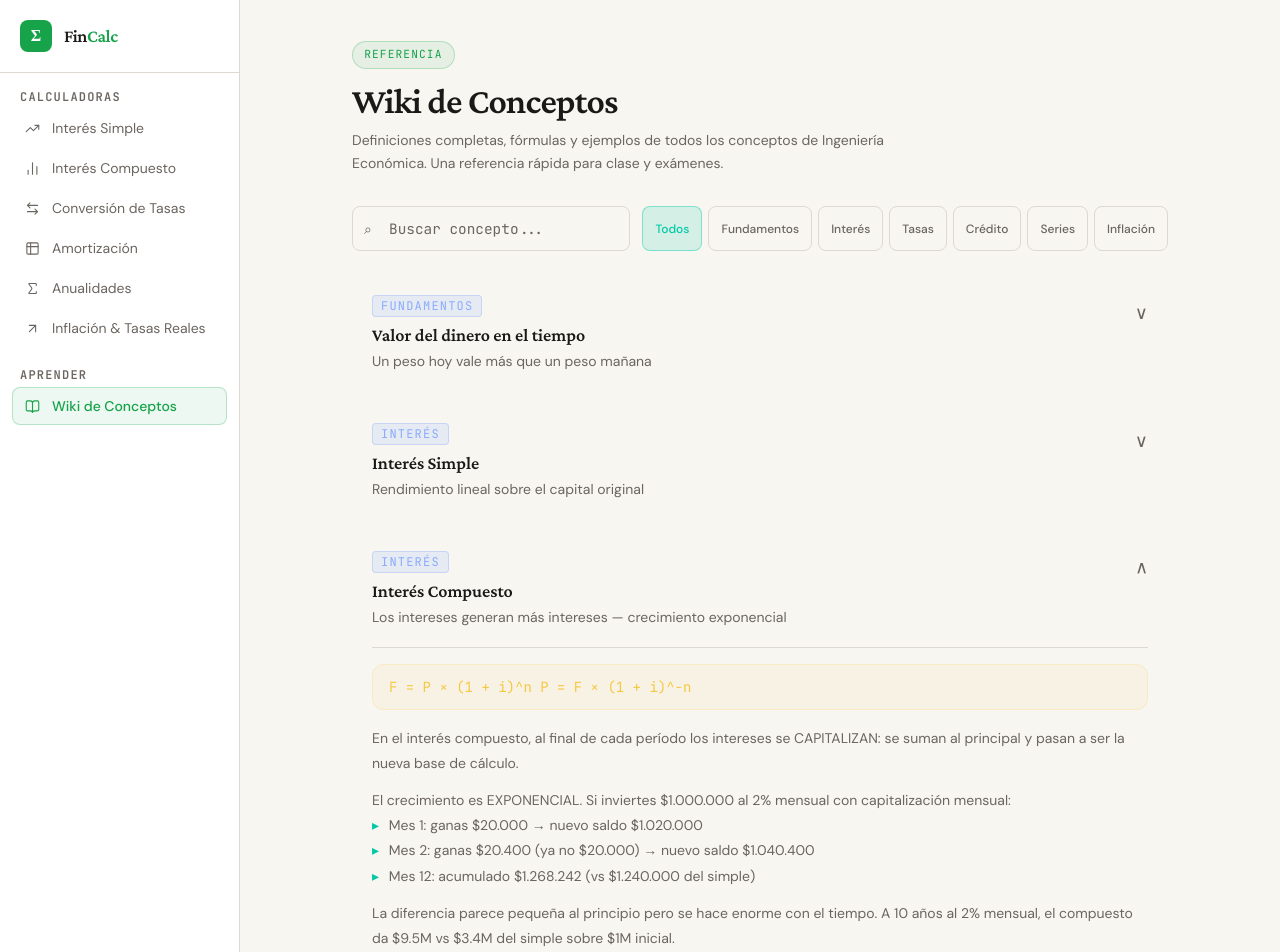
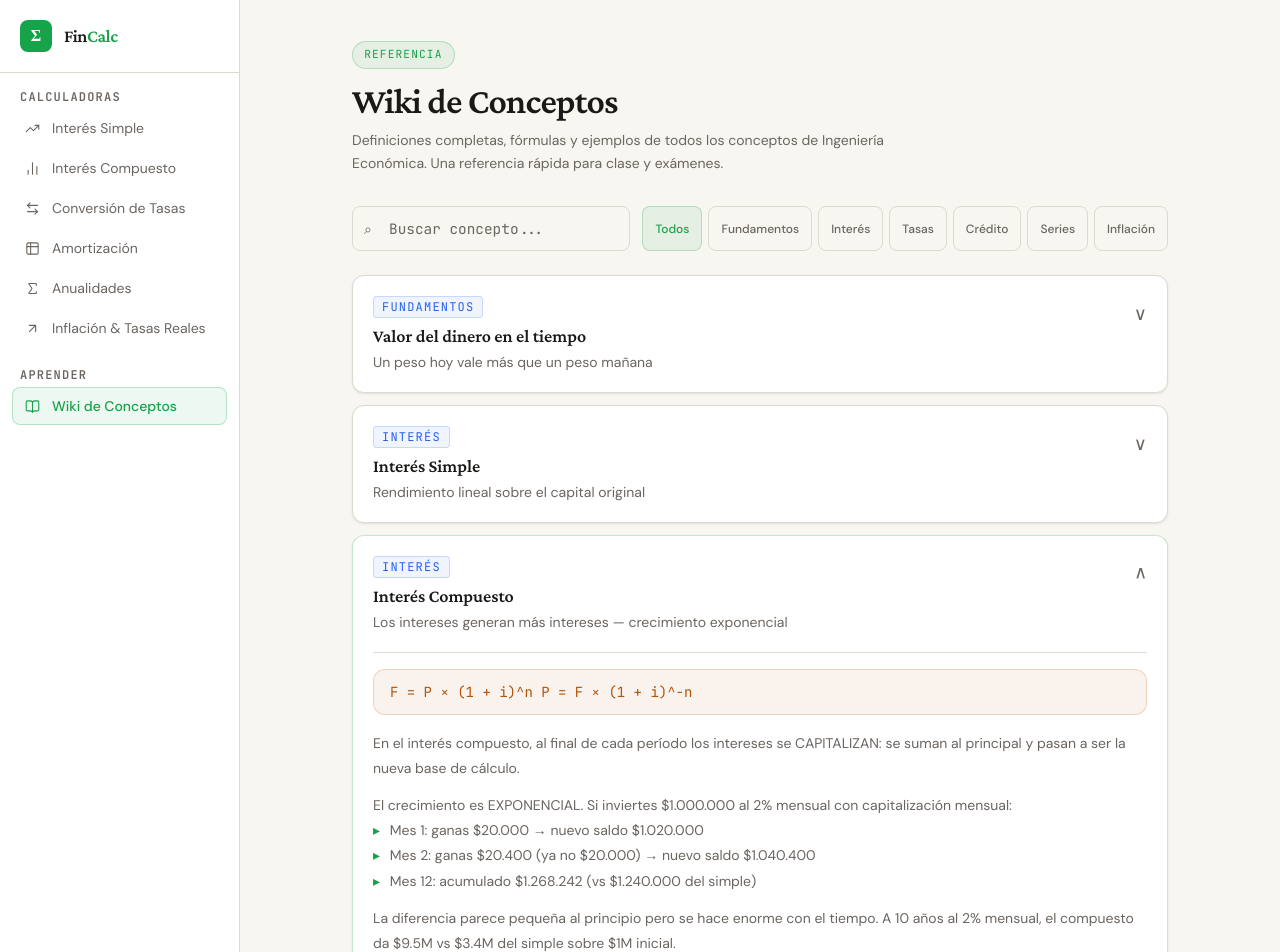
Before and after one commit to kealmahe2003/Proyecto-Ing-economica, a React (Vite) app: page /wiki in a window 1280 px wide. Shown: the top 952 px of the page. Built offline with nearby package versions, Linux system fonts and the light colour scheme.

Commit message:
feat: update Wiki and NotFound pages to new design system, fix residual hardcoded colors

```diff
--- a/src/pages/Calculators/Annuities/index.tsx
+++ b/src/pages/Calculators/Annuities/index.tsx
@@ -99,7 +99,7 @@ export default function AnnuitiesPage() {
             ['Perpetua', 'La serie no tiene fecha de vencimiento: los pagos continúan para siempre. PV = PMT / i.'],
           ].map(([name, desc]) => (
             <li key={name} className="flex gap-3">
-              <span className="mono text-xs pt-1 flex-shrink-0" style={{ color: '#4F7CFF' }}>▸</span>
+              <span className="mono text-xs pt-1 flex-shrink-0" style={{ color: 'var(--blue)' }}>▸</span>
               <span><strong style={{ color: 'var(--text)' }}>{name}:</strong> {desc}</span>
             </li>
           ))}
--- /dev/null
+++ b/src/pages/NotFound/index.tsx
@@ -0,0 +1,18 @@
+import { Link } from 'react-router-dom'
+
+export default function NotFoundPage() {
+  return (
+    <div className="flex flex-col items-center justify-center min-h-screen p-6 text-center">
+      <span className="mono text-7xl font-bold mb-4" style={{ color: 'var(--border)' }}>404</span>
+      <h1 className="display text-2xl font-semibold mb-2" style={{ color: 'var(--text)' }}>
+        Página no encontrada
+      </h1>
+      <p className="text-sm mb-8 max-w-sm" style={{ color: 'var(--muted)', lineHeight: 1.75 }}>
+        La ruta que buscas no existe o fue movida.
+      </p>
+      <Link to="/" className="btn-primary inline-flex items-center gap-2" style={{ width: 'auto', padding: '0.65rem 1.4rem' }}>
+        ← Volver al inicio
+      </Link>
+    </div>
+  )
+}
--- a/src/pages/Wiki/index.tsx
+++ b/src/pages/Wiki/index.tsx
@@ -187,7 +187,7 @@ export default function WikiPage() {
             <button key={c} onClick={() => setCat(c)}
               className="px-3 py-1.5 rounded-lg text-xs font-medium transition-all"
               style={c === cat
-                ? { background: 'rgba(0,201,167,0.15)', border: '1px solid rgba(0,201,167,0.4)', color: '#00C9A7' }
+                ? { background: 'var(--accent-bg)', border: '1px solid var(--accent-border)', color: 'var(--accent)' }
                 : { background: 'transparent', border: '1px solid var(--border)', color: 'var(--muted)' }
               }>
               {c}
@@ -204,8 +204,8 @@ export default function WikiPage() {
           </p>
         )}
         {filtered.map(concept => (
-          <div key={concept.id} className="glass-card overflow-hidden transition-all duration-200"
-            style={{ borderColor: expanded === concept.id ? 'rgba(0,201,167,0.3)' : 'var(--border)' }}>
+          <div key={concept.id} className="card overflow-hidden transition-all duration-200"
+            style={{ borderColor: expanded === concept.id ? 'var(--accent-border)' : 'var(--border)' }}>
             <button
               className="w-full flex items-start gap-4 p-5 text-left"
               onClick={() => setExpanded(expanded === concept.id ? null : concept.id)}
@@ -213,7 +213,7 @@ export default function WikiPage() {
               <div className="flex-1 min-w-0">
                 <div className="flex items-center gap-2 mb-1">
                   <span className="text-xs mono uppercase tracking-widest px-2 py-0.5 rounded"
-                    style={{ background: 'rgba(79,124,255,0.1)', color: '#8AABFF', border: '1px solid rgba(79,124,255,0.2)' }}>
+                    style={{ background: 'var(--blue-bg)', color: 'var(--blue)', border: '1px solid var(--blue-border)' }}>
                     {concept.category}
                   </span>
                 </div>
@@ -232,7 +232,7 @@ export default function WikiPage() {
 
                 {concept.formula && (
                   <div className="rounded-xl px-4 py-3 mb-4 mono text-sm"
-                    style={{ background: 'rgba(245,200,66,0.07)', border: '1px solid rgba(245,200,66,0.2)', color: '#F5C842' }}>
+                    style={{ background: 'var(--gold-bg)', border: '1px solid var(--gold-border)', color: 'var(--gold)' }}>
                     {concept.formula}
                   </div>
                 )}
@@ -243,8 +243,8 @@ export default function WikiPage() {
                       dangerouslySetInnerHTML={{
                         __html: para
                           .replace(/\*\*(.*?)\*\*/g, `<strong style="color:var(--text)">$1</strong>`)
-                          .replace(/•/g, '<span style="color:#00C9A7;margin-right:6px">▸</span>')
-                          .replace(/⚠/g, '<span style="color:#F5C842">⚠</span>')
+                          .replace(/•/g, '<span style="color:var(--accent);margin-right:6px">▸</span>')
+                          .replace(/⚠/g, '<span style="color:var(--gold)">⚠</span>')
                       }}
                     />
                   ))}
```
